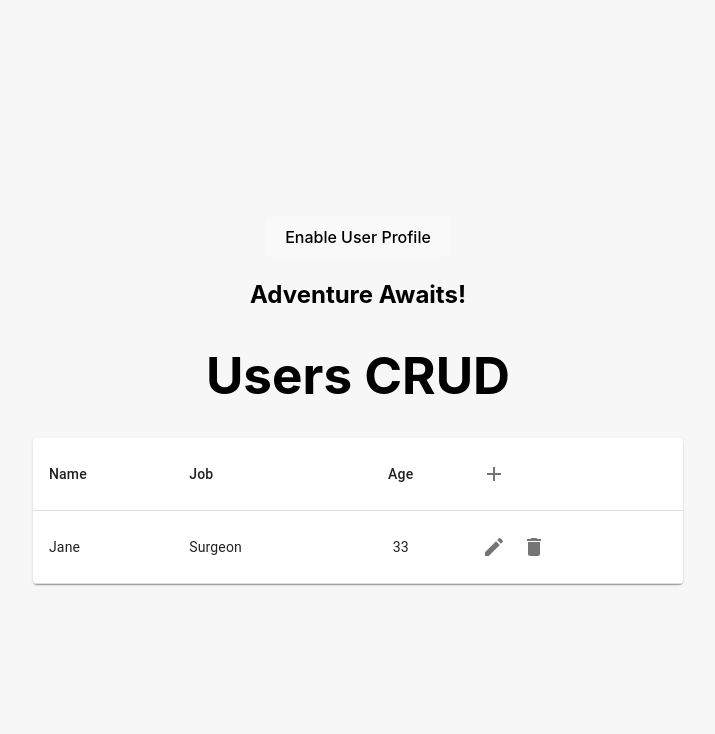
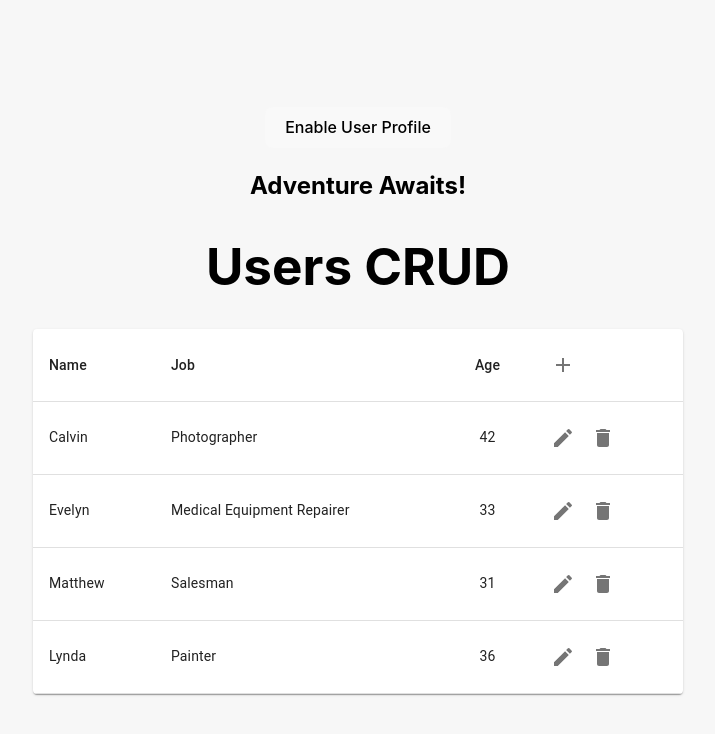
Before and after one commit to JesMarroquin/ReactMentorship, a React (Vite) app in the folder react-app/: page / in a window 1280 px wide. Shown: the top 734 px of the page, without its empty margins (282-997 px from the left). Built offline with nearby package versions, Linux system fonts and the light colour scheme.

Commit message:
ACT7 - mariel_c - Adding user list iteration map

```diff
--- a/react-app/src/components/UsersList.tsx
+++ b/react-app/src/components/UsersList.tsx
@@ -25,15 +25,17 @@ function UsersList({userList}: any) {
           </TableRow>
         </TableHead>
         <TableBody>
-          <TableRow>
-            <TableCell>Jane</TableCell>
-            <TableCell>Surgeon</TableCell>
-            <TableCell align="center">33</TableCell>
-            <TableCell>
-              <IconButton aria-label="edit"><EditIcon /></IconButton>
-              <IconButton aria-label="delete"><DeleteIcon /></IconButton>
-            </TableCell>
-          </TableRow>
+          {userList.map((userItem: any, index: number) => (
+            <TableRow key={userItem.name + index}>
+              <TableCell component="th" scope="row">{userItem.name}</TableCell>
+              <TableCell>{userItem.job}</TableCell>
+              <TableCell align="center">{userItem.age}</TableCell>
+              <TableCell>
+                <IconButton aria-label="edit"><EditIcon /></IconButton>
+                <IconButton aria-label="delete"><DeleteIcon /></IconButton>
+              </TableCell>
+            </TableRow>
+          ))}
         </TableBody>
       </Table>
     </TableContainer>
```
